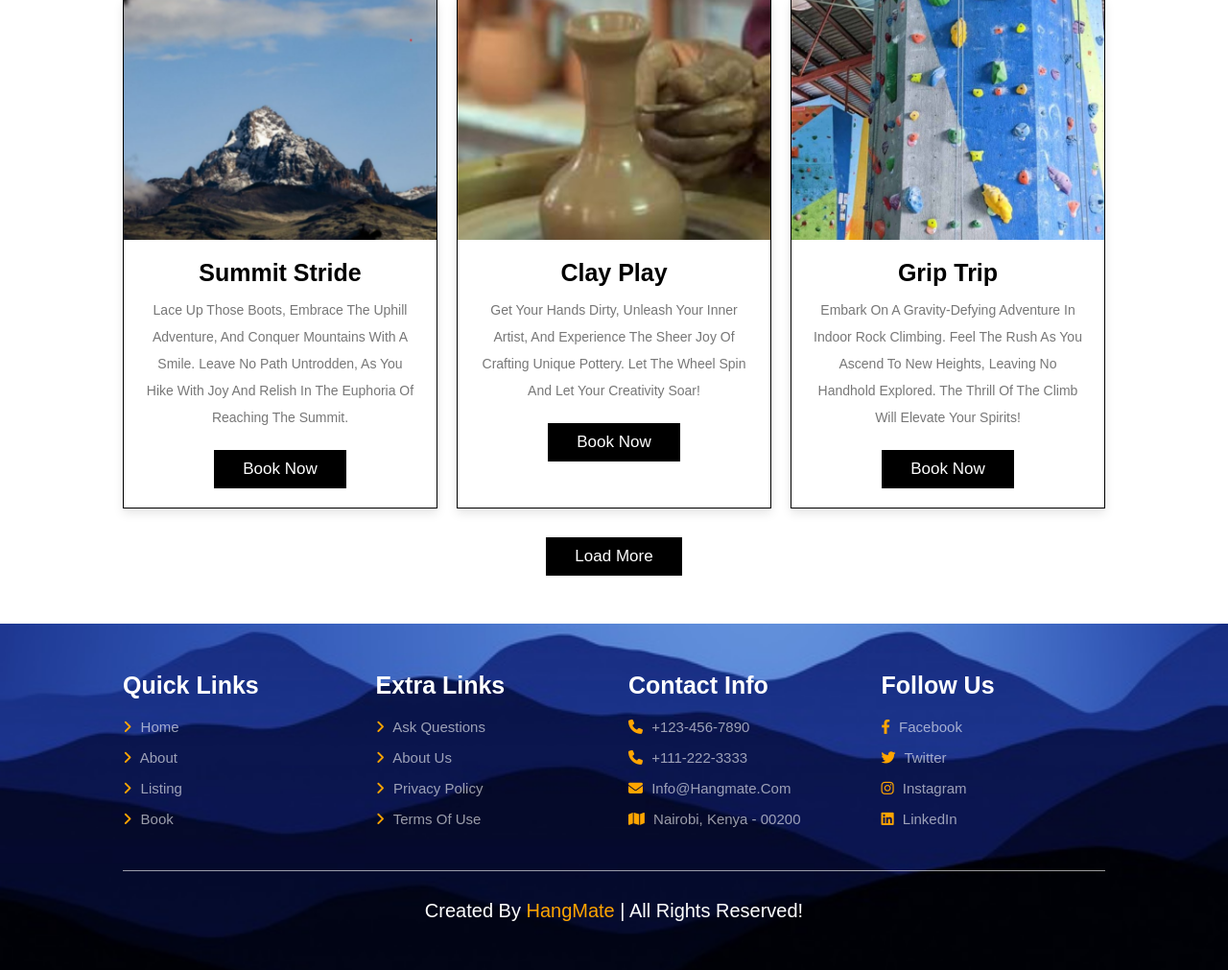
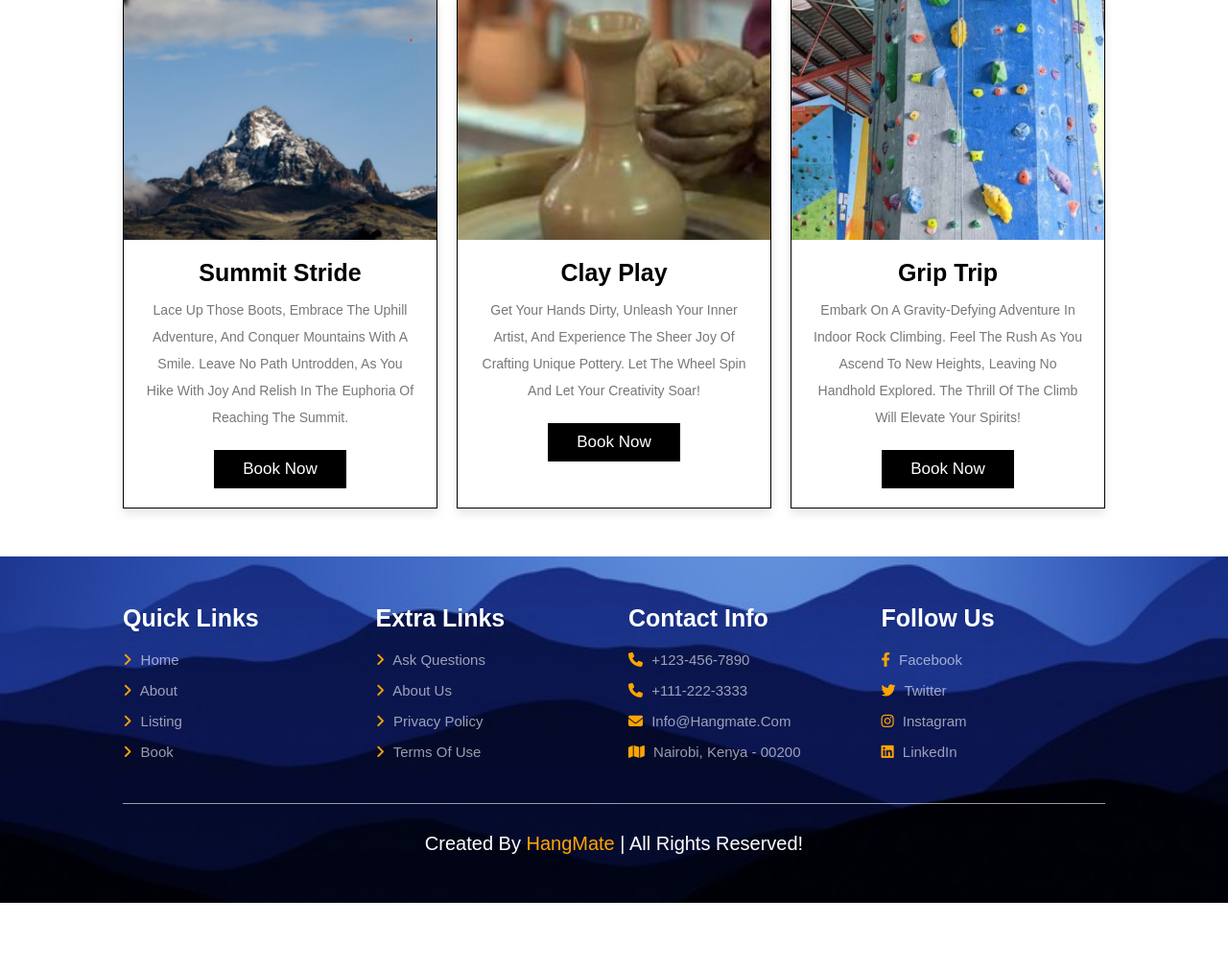
Before and after one commit to Gatwan/HangMate_v1, a PHP site: page /listing.php in a window 1280 px wide. Shown: the part 1135-2146 px from the top of the page at 96% size. After the commit the page ends 2076 px from the top, so only its background shows below. Run offline with PHP 8.4, Linux system fonts and the light colour scheme; some web fonts are replaced.

Commit message:
Update listing.php- comment out load more botton

```diff
--- a/HangMate_v1/listing.php
+++ b/HangMate_v1/listing.php
@@ -183,7 +183,7 @@
 
     </div>
 
-    <div class="load-more"><span class="btn">load more</span></div>
+   <!-- <div class="load-more"><span class="btn">load more</span></div> -->
 
 </section>
 <!--Listing section ends-->
```
